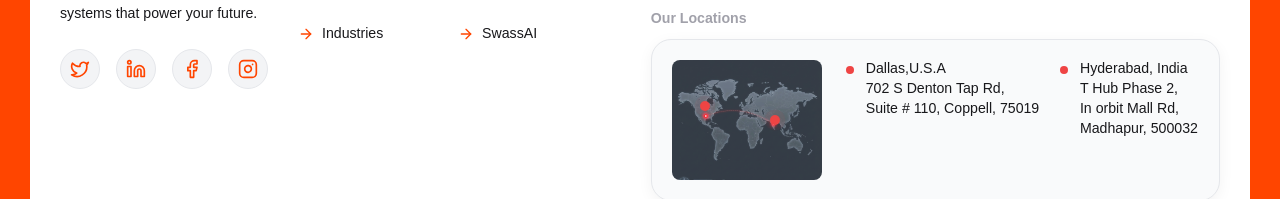
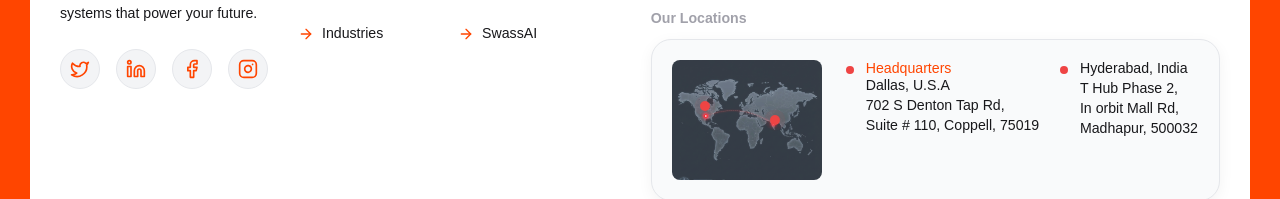
Before and after one commit to Raviejaneuzen/neuzenai_foooter_white, a React (Vite) app: page / in a window 1280 px wide. Shown: the part 7204-7403 px from the top of the page. Built offline with nearby package versions, Linux system fonts and the light colour scheme; a web font is replaced by a local one.

Commit message:
Update Footer.jsx

```diff
--- a/src/components/Footer.jsx
+++ b/src/components/Footer.jsx
@@ -139,7 +139,7 @@ const Footer = () => {
                                         <div className="footer-marker-dot"></div>
                                         {/* Tooltip */}
                                         <div className="footer-tooltip">
-                                            Dallas, USA
+                                            Headquarters: Dallas, USA
                                         </div>
                                     </div>
 
@@ -159,7 +159,8 @@ const Footer = () => {
                                     <div className="footer-location-item">
                                         <div className="footer-location-dot"></div>
                                         <div>
-                                            <h6 className="footer-location-name">Dallas,U.S.A</h6>
+                                            <h6 className="footer-location-name" style={{ color: '#ff4500' }}>Headquarters</h6>
+                                            <h6 className="footer-location-name">Dallas, U.S.A</h6>
                                             <p className="footer-location-address">
                                                 702 S Denton Tap Rd, Suite # 110, Coppell, 75019</p>
                                         </div>
```
